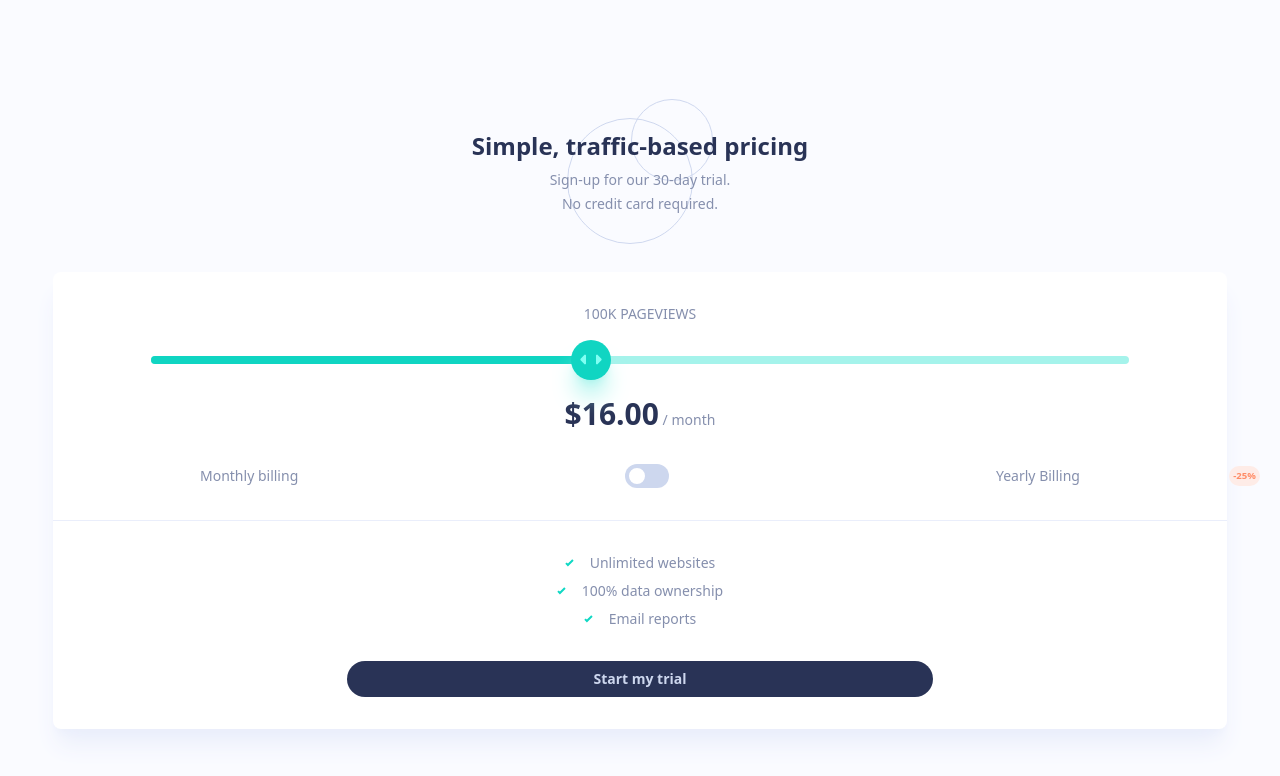
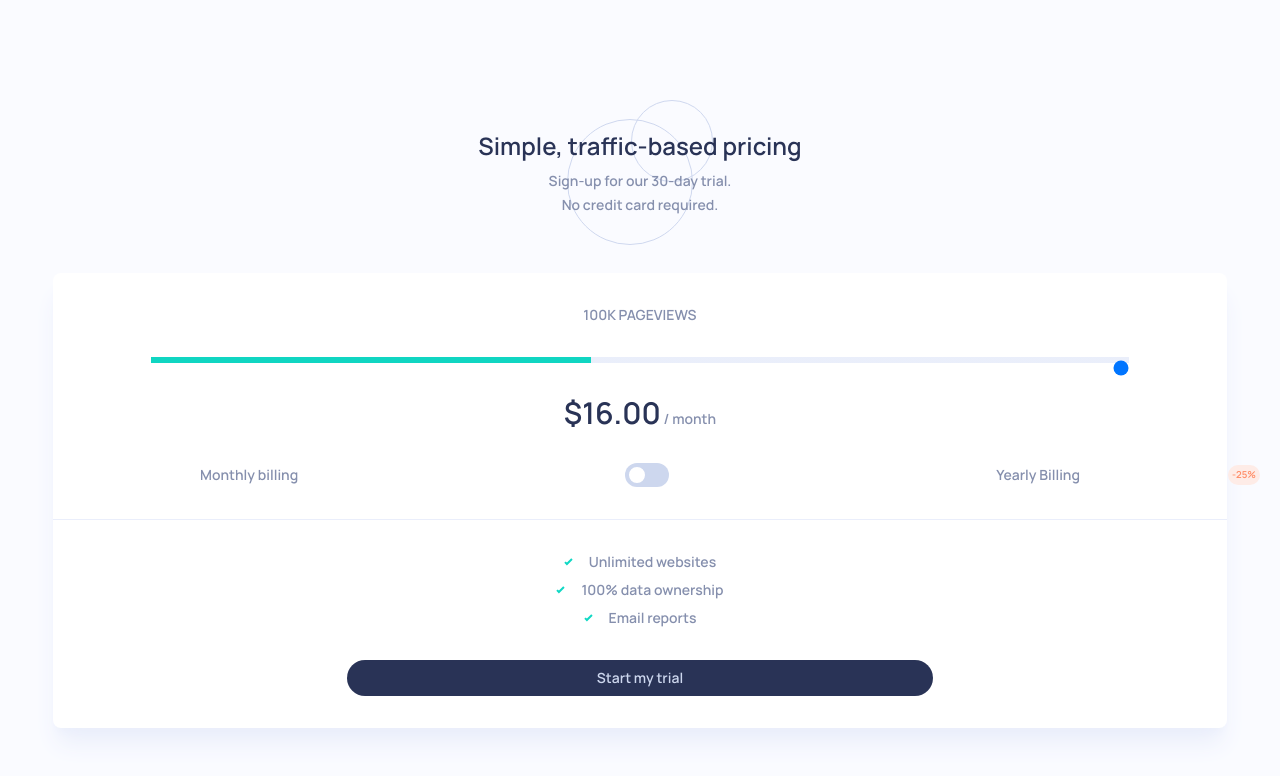
Before and after one commit to CassandraGoose/front-end-challenges, a React (Vite) app in the folder pricing-component/: page / in a window 1280 px wide. Shown: the top 776 px of the page. Built offline with nearby package versions, Linux system fonts and the light colour scheme.

Commit message:
fix range slider

```diff
--- a/pricing-component/src/Pricing/Slider.tsx
+++ b/pricing-component/src/Pricing/Slider.tsx
@@ -1,23 +1,78 @@
 import { useState } from "react";
 import iconSlider from "../assets/icon-slider.svg";
 
+const sliderValues: { [key: number]: { price: number; pageViews: string; sliderValue: number } } = {
+  0: {
+    price: 0,
+    pageViews: 'Please select amount of page views',
+    sliderValue: 0,
+  },
+  1: {
+    price: 8,
+    pageViews: '10k',
+    sliderValue: 20,
+  },
+  2: {
+    price: 12,
+    pageViews: '50k',
+    sliderValue: 40,
+  },
+  3: {
+    price: 16,
+    pageViews: '100k',
+    sliderValue: 60,
+  },
+  4: {
+    price: 24,
+    pageViews: '500k',
+    sliderValue: 80,
+  },
+  5: {
+    price: 36,
+    pageViews: '1m',
+    sliderValue: 100,
+  },
+};
+
 export default function Slider() {
   const [sliderWidth, setSliderWidth] = useState(45);
+  const handleSliderChange = (e: React.ChangeEvent<HTMLInputElement>) => {
+    setSliderWidth(sliderValues[parseInt(e.target.value)].sliderValue);
+  };
 
   return (
     <div className="w-full flex justify-center items-center">
-      <div className="relative bg-primary w-5/6 rounded-full h-2 flex items-center justify-center">
-        <div
-          className="absolute bg-secondary rounded-full h-2 left-0"
-          style={{ width: `${sliderWidth}%` }}
-        ></div>
-        <div
-          style={{ left: `${sliderWidth}%`, transform: "translateX(-50%)" }}
-          className="absolute w-10 aspect-square bg-secondary rounded-full flex justify-center items-center shadow-primary shadow-xl"
-        >
-          <img src={iconSlider} alt="left and right arrows" />
-        </div>
-      </div>
+      <input
+        className="w-5/6 custom-slider"
+        type="range"
+        id="pageviews"
+        name="pageviews"
+        list="pageview-values"
+        onChange={handleSliderChange}
+        step="1"
+        min="0"
+        max="5"
+        style={{
+          background: `linear-gradient(
+            to right,
+            var(--left-track-color) 0%,
+            var(--left-track-color) ${sliderWidth}%,
+            var(--track-color) ${sliderWidth}%,
+            var(--track-color) 100%
+          )`
+        }}
+      />
+
+
+      <datalist id="pageview-values">
+      <option className="hidden" value="0" label="Please select amount of page views
+      " disabled/>
+      <option className="hidden" value="1" label="10k" />
+      <option className="hidden" value="2" label="50k" />
+      <option className="hidden" value="3" label="100k" />
+      <option className="hidden" value="4" label="500k" />
+      <option className="hidden" value="5" label="1m" />
+      </datalist>
     </div>
   );
 }
--- a/pricing-component/src/index.css
+++ b/pricing-component/src/index.css
@@ -6,9 +6,11 @@ body {
   background-color: hsl(230, 100%, 99%);
 }
 
-.root {
+:root {
   font-size: 16px;
   font-family: 'Manrope', sans-serif;
+  --track-color: hsl(224, 65%, 95%);
+  --left-track-color: hsl(174, 86%, 45%);
 }
 
 @layer base {
@@ -26,3 +28,35 @@ body {
       src: url(./assets/fonts/static/Manrope-ExtraBold.otf) format('opentype');
     }
 }
+
+.custom-slider {
+  appearance: none;
+  cursor: pointer;
+  outline: none;
+  /* border-radius: 15px; */
+  height: 6px;
+  background: var(--track-color);
+}
+
+.custom-slider::-webkit-slider-runnable-track,
+.custom-slider::-moz-range-track {
+  /* background: linear-gradient(to right, var(--left-track-color) 0%, var(--track-color), 0%, var(--track-color) 100%); */
+  height: 0.5rem;
+  border-radius: 0.25rem;
+}
+
+.custom-slider::-webkit-slider-thumb,
+.custom-slider::-moz-range-thumb {
+  -webkit-appearance: none;
+  appearance: none;
+  background-image: url(./assets/icon-slider.svg);
+  background-color: hsl(174, 86%, 45%);
+  background-size: 60%;
+  background-repeat: no-repeat;
+  background-position: center;
+  border: 0.125rem solid hsl(174, 86%, 45%);
+  border-radius: 50%;
+  height: 2rem;
+  width: 2rem;
+  box-shadow: 0 25px 30px -5px hsl(174, 86%, 70%), 0 10px 15px -5px hsl(174, 86%, 70%);
+}
```
